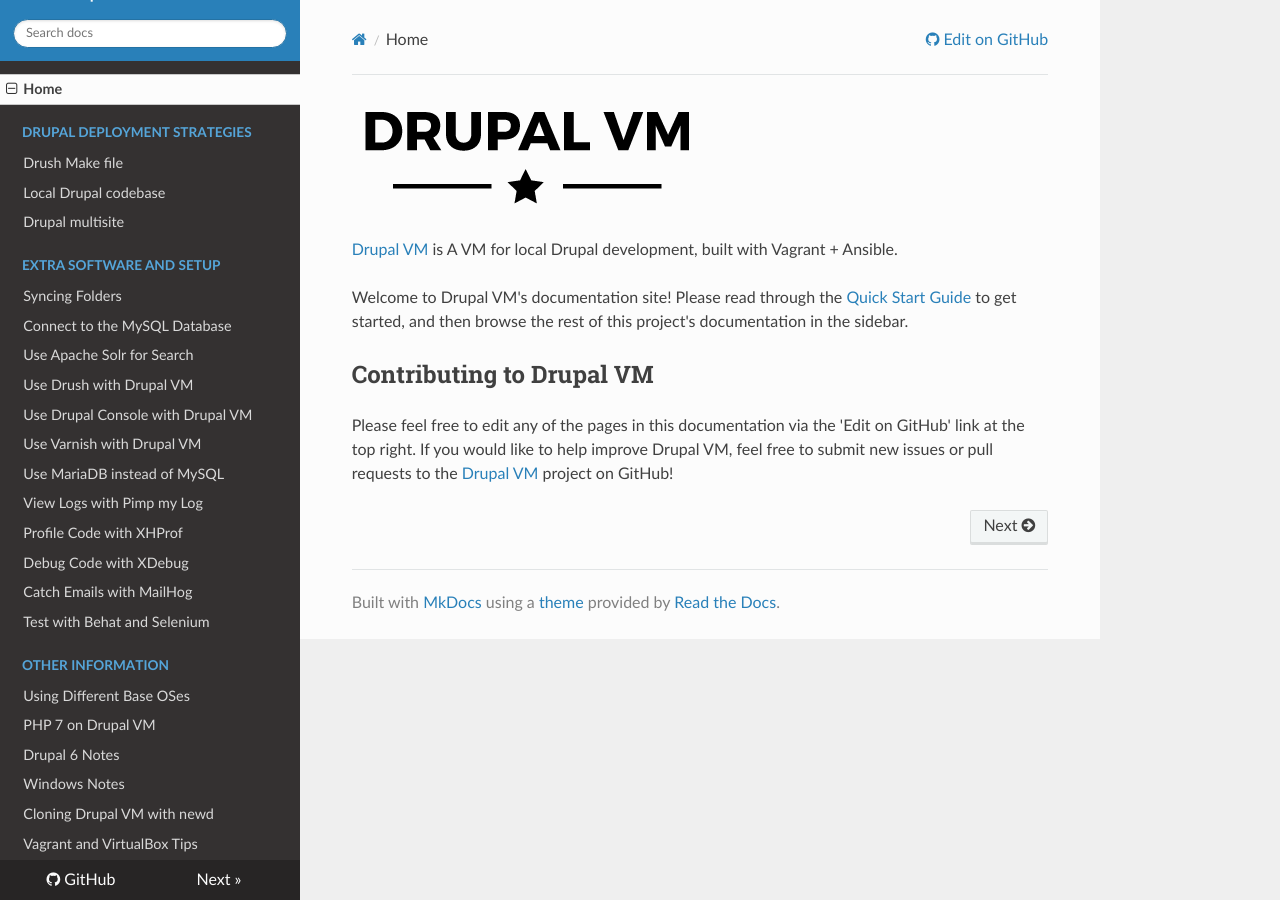
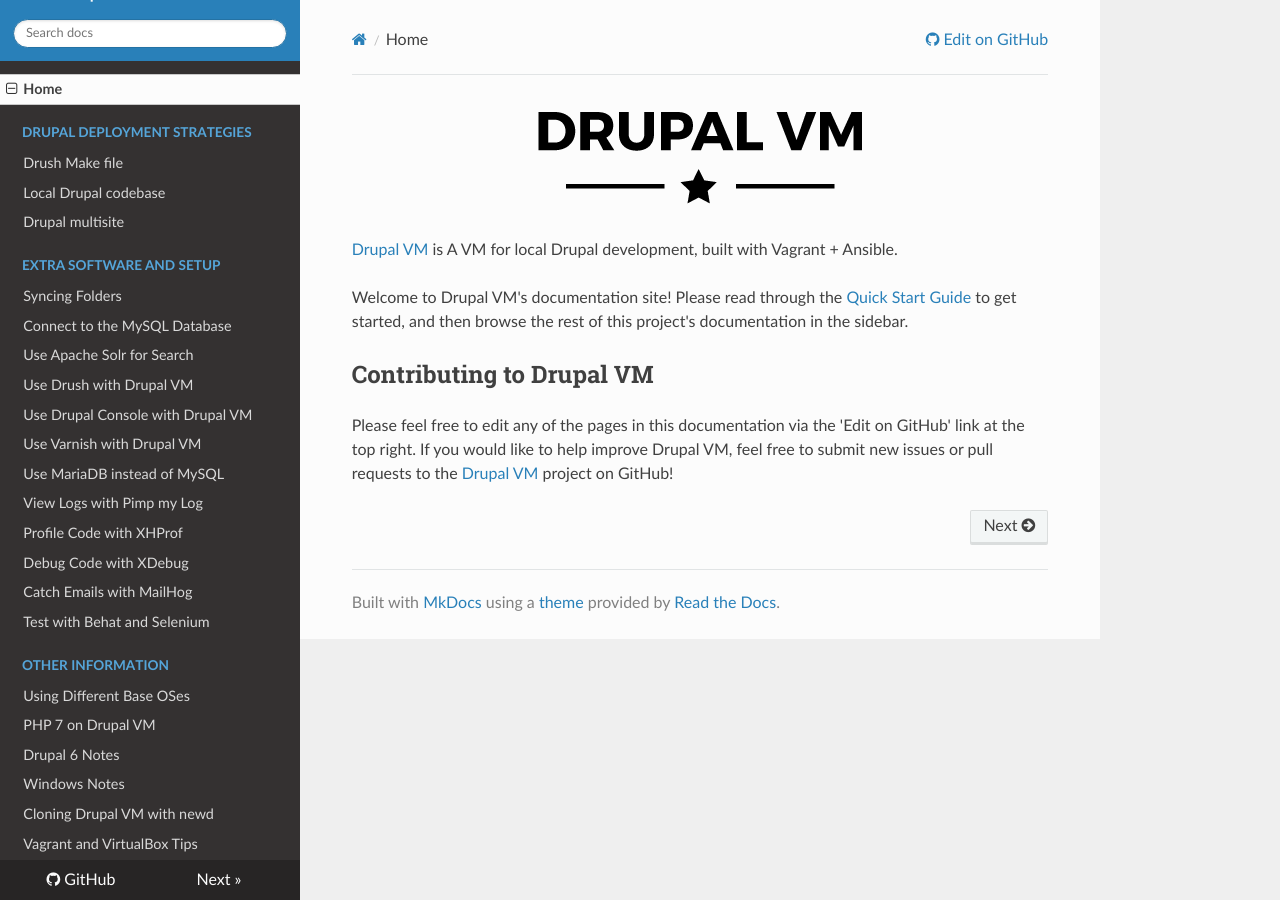
Before and after one commit to geerlingguy/drupal-vm, an MkDocs documentation site: the page built from docs/index.md, in a window 1280 px wide. Built offline with MkDocs 1.6.1, drawn with Linux system fonts in a browser that asks for light colours; nearby versions of some CDN libraries; old or Windows-style settings are respelled for this version of MkDocs.

Commit message:
Issue #173: Attempt to center logo for docs.

```diff
--- a/docs/index.md
+++ b/docs/index.md
@@ -1,4 +1,4 @@
-![Drupal VM](images/drupal-vm-logo.png)
+<p align="center"><img src="images/drupal-vm-logo.png" alt="Drupal VM Logo" /></p>
 
 [Drupal VM](http://www.drupalvm.com/) is A VM for local Drupal development, built with Vagrant + Ansible.
 
```
